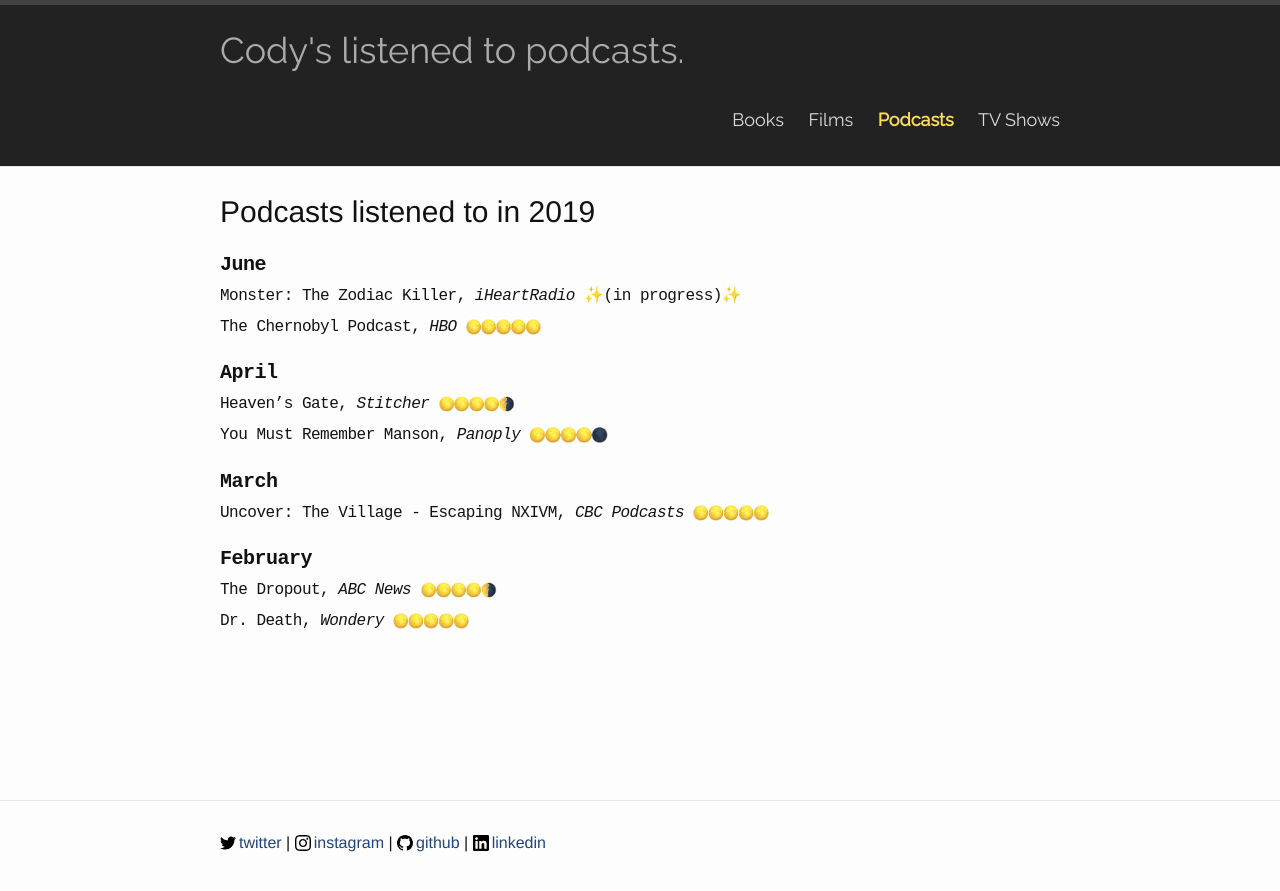
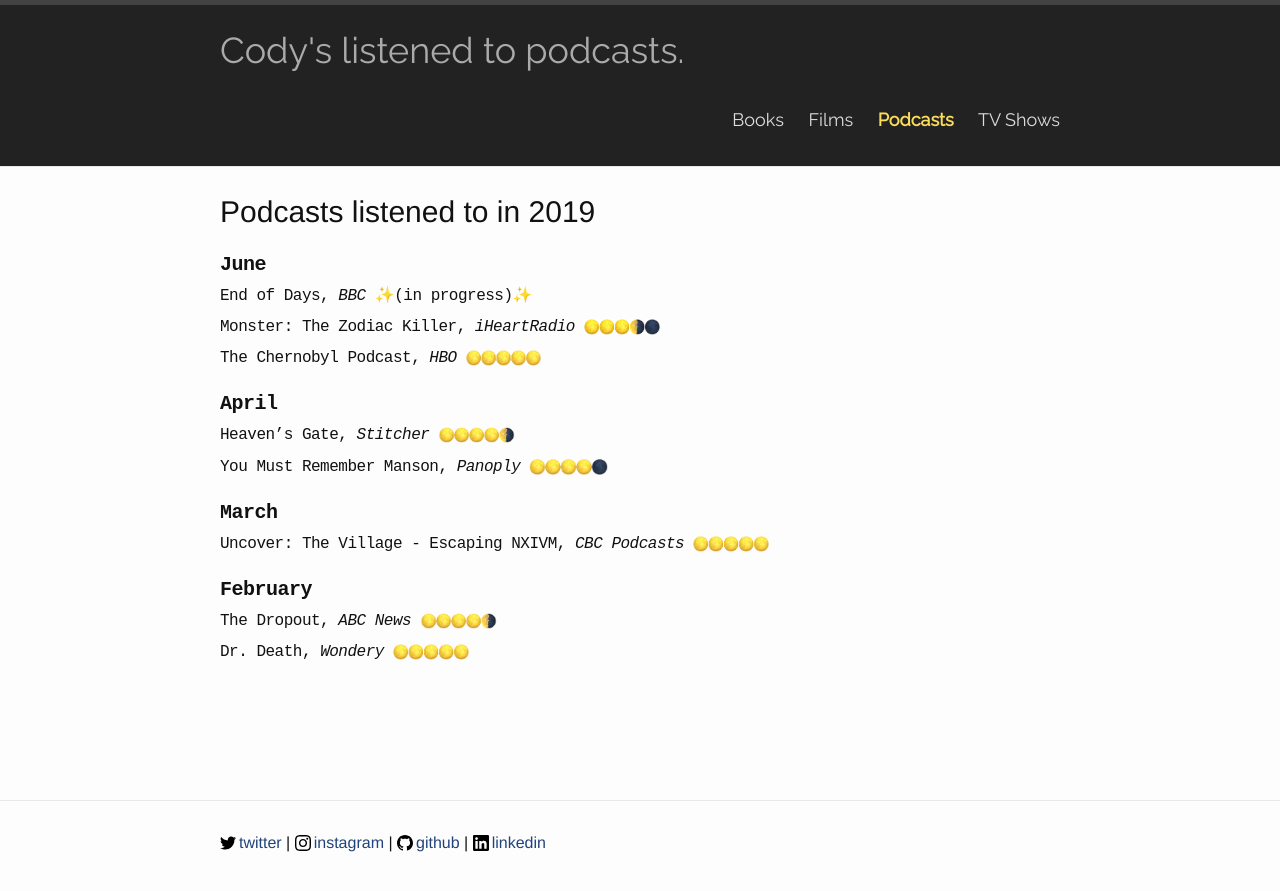
Before and after one commit to codydalerodgers/personal-blog, a Jekyll site: the page built from _podcasts/2019.md, in a window 1280 px wide. Shown: the top 891 px of the page. Built offline with Jekyll 4.4.1, drawn with Linux system fonts in a browser that asks for light colours.

Commit message:
new entries

```diff
--- a/_podcasts/2019.md
+++ b/_podcasts/2019.md
@@ -4,7 +4,9 @@
 title: Podcasts listened to in 2019
 ---
 ## June
-Monster: The Zodiac Killer, _iHeartRadio_ {{site.inprogress}}
+End of Days, _BBC_ {{ site.inprogress }}
+
+Monster: The Zodiac Killer, _iHeartRadio_ {{ site.threehalf }}
 
 The Chernobyl Podcast, _HBO_ {{ site.five }}
 
```
Also changed, not shown: _books/2019.md (+4 -0 lines).
